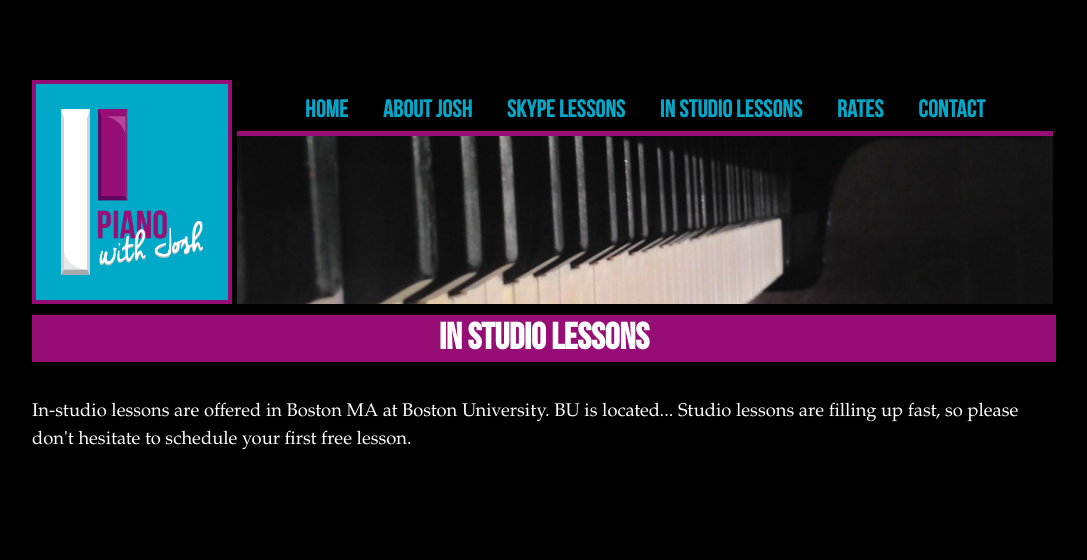
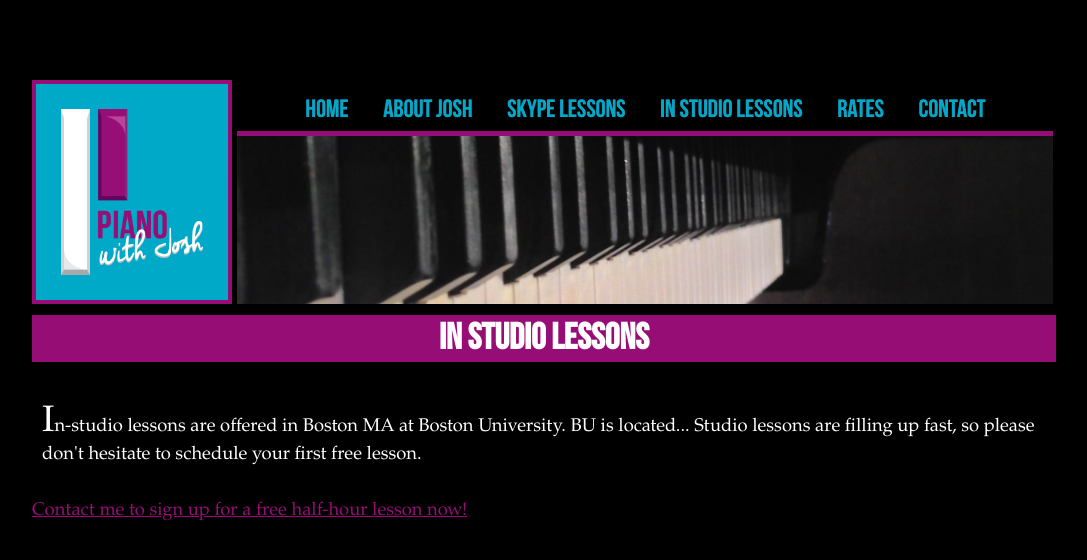
Before and after one commit to PianoWithJosh/PianoWithJosh.github.io, a Jekyll site: the page built from instudiolessons/index.html, in a window 1280 px wide. Shown: the top 560 px of the page, without its empty margins (96-1183 px from the left). Built offline with Jekyll 4.4.1, drawn with Linux system fonts in a browser that asks for light colours; nearby versions of some CDN libraries; Markdown is read by kramdown in place of the engine named in the settings.

Commit message:
added contact me to pages where it was missing

```diff
--- a/instudiolessons/index.html
+++ b/instudiolessons/index.html
@@ -4,10 +4,12 @@ layout: base
 ---
 
 
-In-studio lessons are offered in Boston MA at Boston University.
+<p>In-studio lessons are offered in Boston MA at Boston University.
 
 BU is located...
 
 Studio lessons are filling up fast, so please don't hesitate to schedule your first free
 
-lesson.
+lesson.</p>
+
+<a class="contact-me" href="/contact/">Contact me to sign up for a free half-hour lesson now!</a>
--- a/skypelessons/index.html
+++ b/skypelessons/index.html
@@ -7,7 +7,7 @@ imagesrc: "/images/TanyaSmile.jpg"
 <div class="pure-g-r">
 <img class="pure-u-1-2" src="../images/joshdoesskype.png">
 <img class="pure-u-1-2" src="../images/studentdoesskype.png">
-</div>
+<div class="pure-u-1-1">
 <p>It’s not always easy to commute to an instructor. Now you can have lessons as
 
 convenient as possible, without having to leave your room!
@@ -24,3 +24,7 @@ a webcam, a broadband connection, and a piano or keyboard of your own, and we're
 
 good to go!
 </p>
+
+<a class="contact-me" href="/contact/">Contact me to sign up for a free half-hour lesson now!</a>
+</div>
+</div>
```
